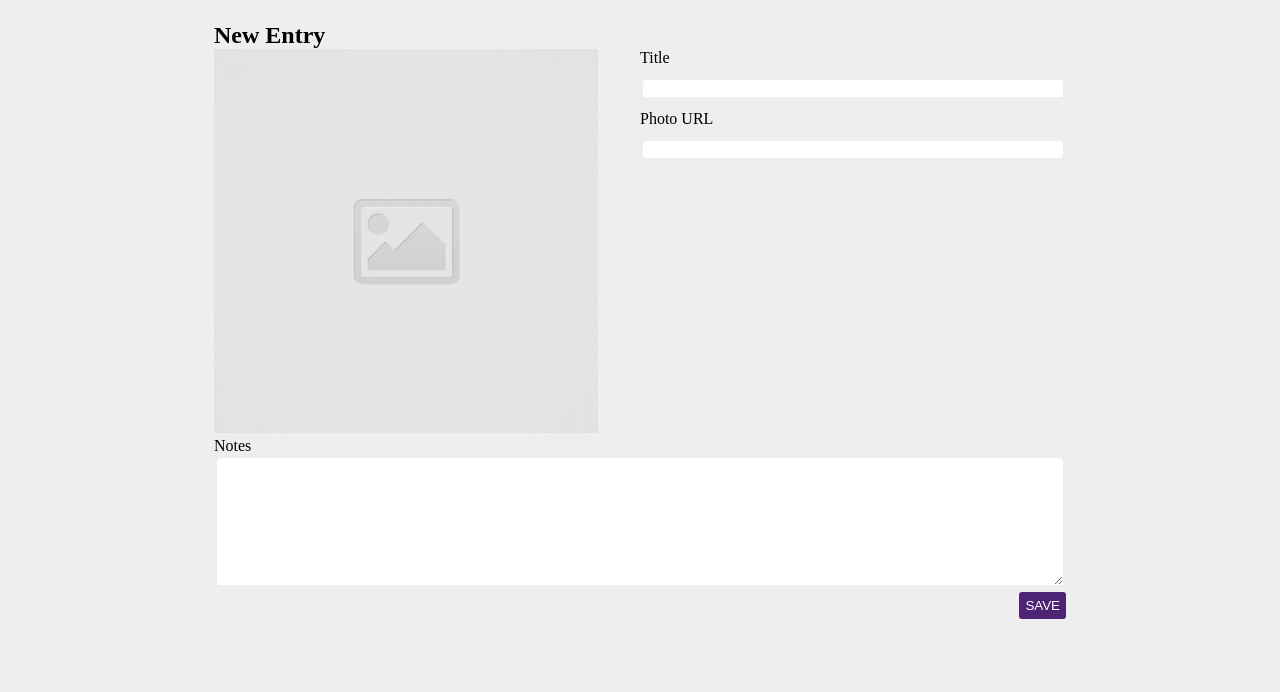
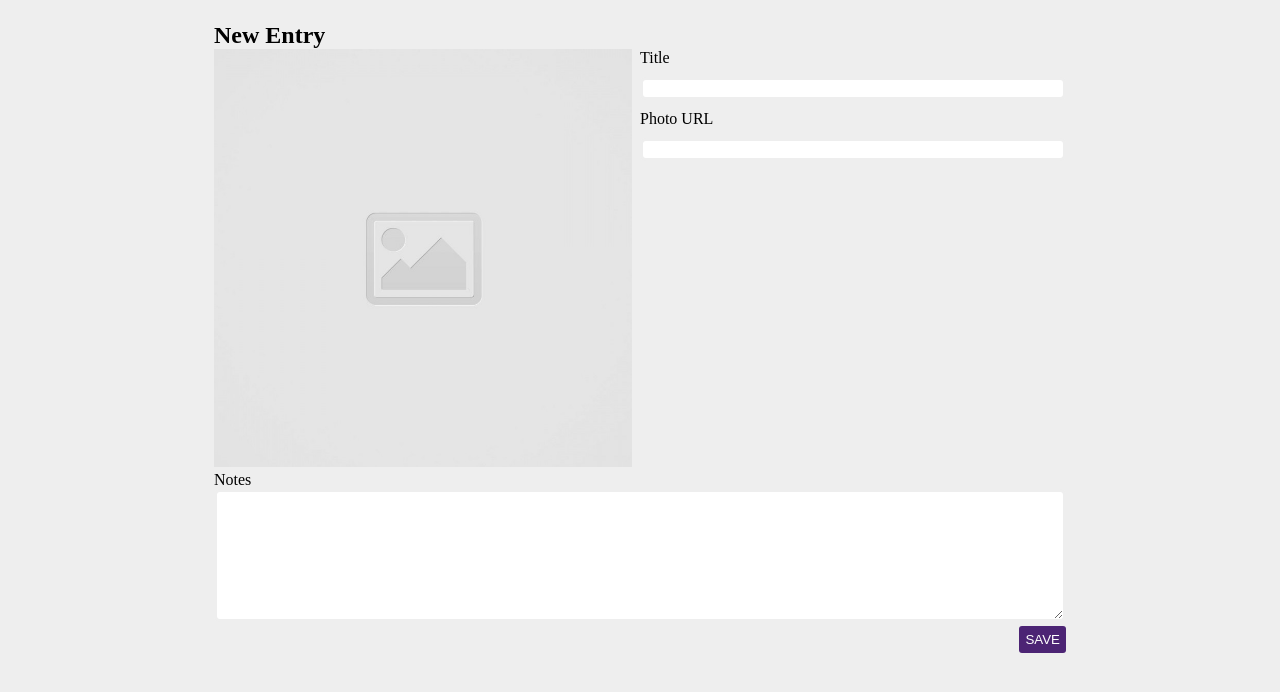
Before and after one commit to frank-kang/code-journal, a website: page index.html in a window 1280 px wide. Both pictures are taken after typing "Sample", "Sample", "Sample" into the empty fields and a click on the button "SAVE". Shown: the part 50-742 px from the top of the page. Drawn offline with Linux system fonts and the light colour scheme.

Commit message:
fixed most issues

```diff
--- a/css/styles.css
+++ b/css/styles.css
@@ -19,7 +19,8 @@ header {
 }
 
 .image {
-  width: 24em;
+  width: 100%;
+  padding-right: 0.5em;
 }
 
 .text-input {
--- a/js/data.js
+++ b/js/data.js
@@ -1,19 +1,27 @@
 'use strict';
-const data = {
+let data = {
   view: 'entry-form',
   entries: [],
   editing: null,
   nextEntryId: 1,
 };
+data = readData();
 function readData() {
   const journalStorage = localStorage.getItem('journal-storage');
   if (!journalStorage) {
+    data = {
+      view: 'entry-form',
+      entries: [],
+      editing: null,
+      nextEntryId: 1,
+    };
     return data;
+  } else {
+    const journalEntry = JSON.parse(journalStorage);
+    return journalEntry;
   }
-  const journalEntry = JSON.parse(journalStorage);
-  return journalEntry;
 }
-function writeData(data) {
+function writeData() {
   const journalJSON = JSON.stringify(data);
   localStorage.setItem('journal-storage', journalJSON);
 }
--- a/js/main.js
+++ b/js/main.js
@@ -1,33 +1,24 @@
 'use strict';
-const $idImagUrl = document.querySelector('#photo-url');
+const $idImageUrl = document.querySelector('#photo-url');
 const $image = document.querySelector('.image');
 const $idJournalEntry = document.querySelector('#journal-entry');
-$idImagUrl?.addEventListener('input', () => {
-  if (!$idImagUrl) {
+$idImageUrl?.addEventListener('input', () => {
+  if (!$idImageUrl) {
     $image.src = 'images/placeholder-image-square.jpg';
   }
-  $image.src = $idImagUrl.value;
+  $image.src = $idImageUrl.value;
 });
-let nextEntryId;
 $idJournalEntry.addEventListener('submit', (event) => {
   event.preventDefault();
-  const data = readData();
   const $formElements = $idJournalEntry.elements;
-  nextEntryId = data.nextEntryId;
   const formObject = {};
   formObject.entryId = data.nextEntryId;
   formObject.title = $formElements.title.value;
   formObject.photo = $formElements.photo.value;
   formObject.notes = $formElements.notes.value;
-  data.entries.unshift({
-    entryId: formObject.entryId,
-    title: formObject.title,
-    photo: formObject.photo,
-    notes: formObject.notes,
-  });
-  nextEntryId++;
-  data.nextEntryId = nextEntryId;
-  writeData(data);
+  data.entries.unshift(formObject);
+  data.nextEntryId++;
+  writeData();
   $image.src = 'images/placeholder-image-square.jpg';
   $idJournalEntry.reset();
 });
```
Also changed, not shown: ts/data.ts (+17 -8 lines), ts/main.ts (+8 -17 lines).
